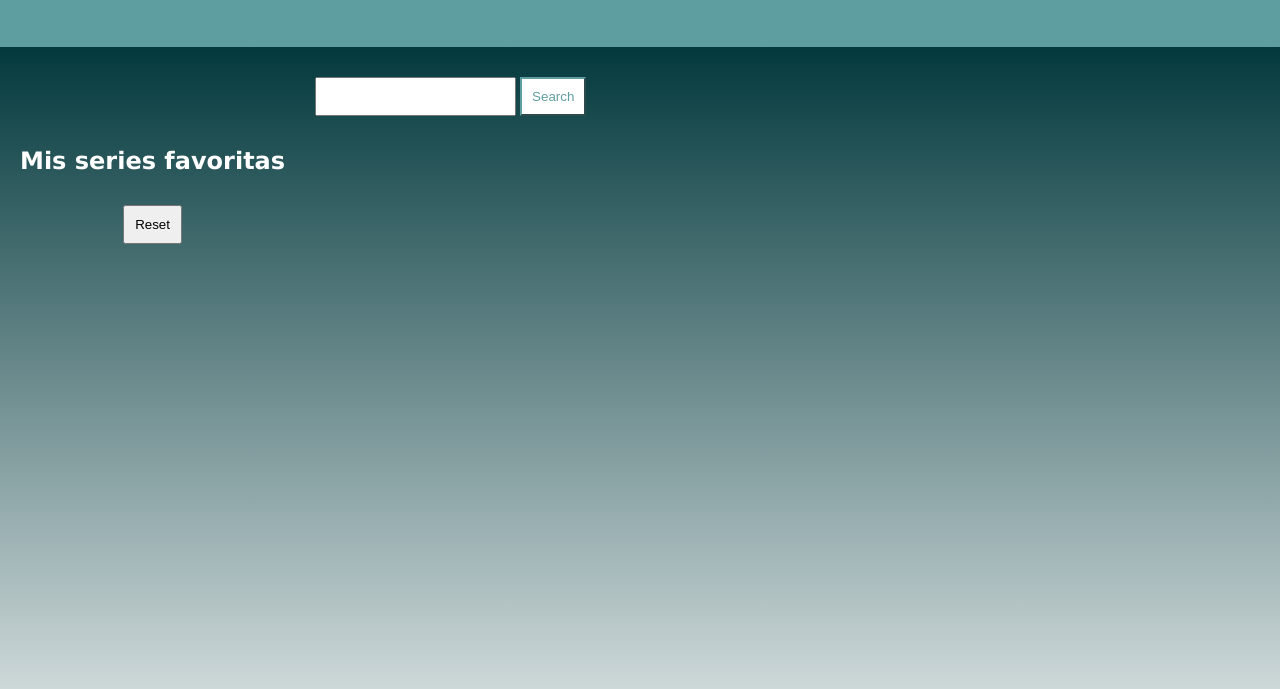
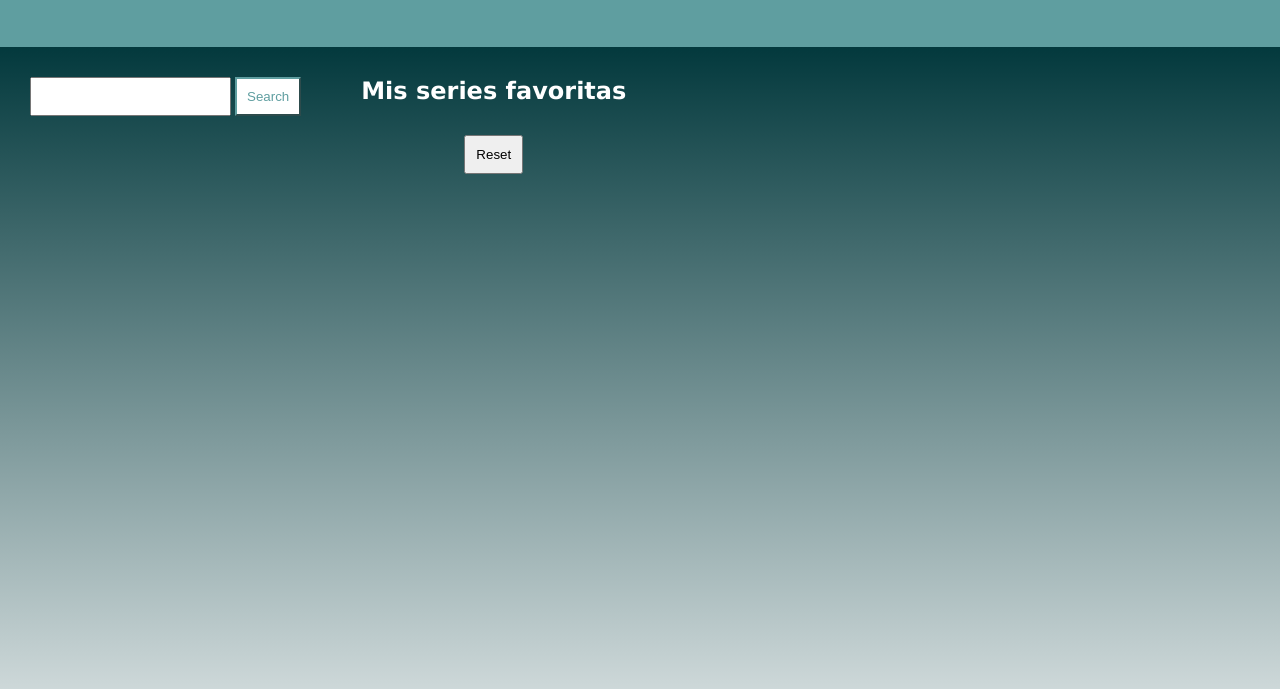
Before and after one commit to chicano85/list-of-movies-and-favorites, a plain HTML site: page index.html in a window 1280 px wide. Shown: the part 111-800 px from the top of the page. Drawn offline with Linux system fonts and the light colour scheme; no server answers.

```diff
--- a/styles/main.css
+++ b/styles/main.css
@@ -17,7 +17,7 @@
 }
 
 .form {
-  padding: 30px;
+  margin: 30px;
 }
 
 .main {
@@ -42,8 +42,8 @@
   display: flex;
   flex-direction: column;
   align-items: center;
-  order: -1;
-  margin: 100px 0 0 20px;
+
+  margin: 30px 0 0 30px;
 }
 .subtitle {
   color: white;
```
Also changed, not shown: 1 other file.
